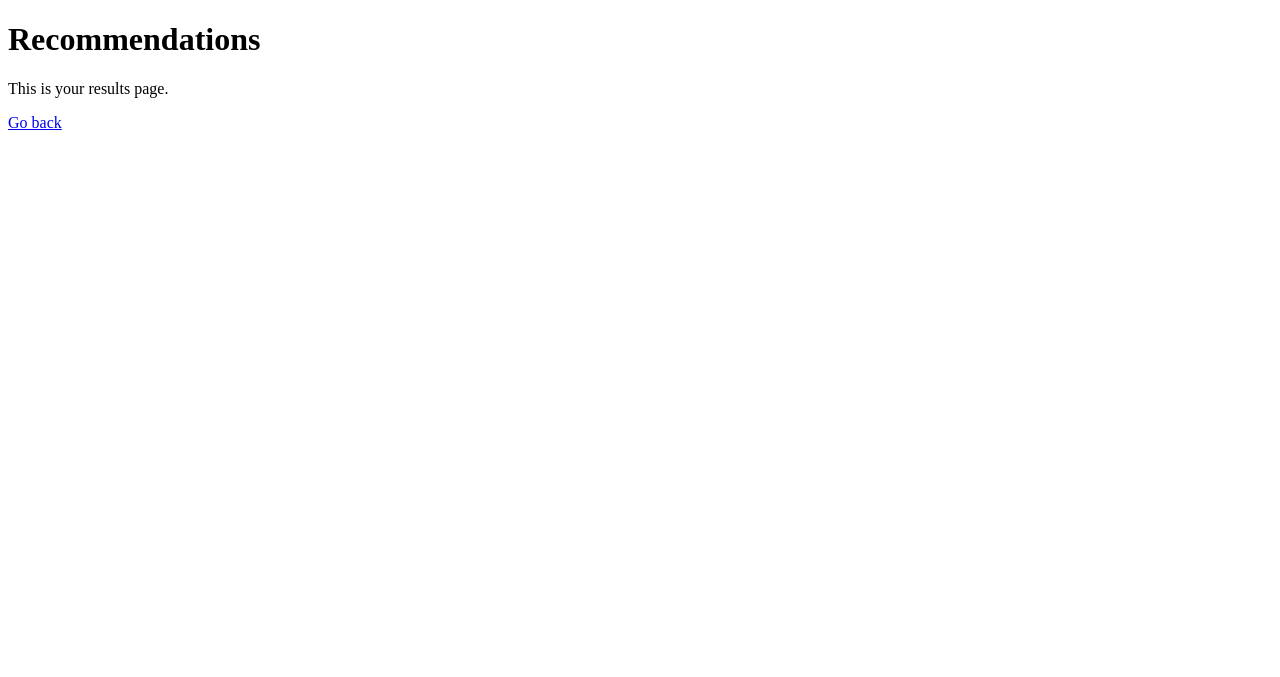
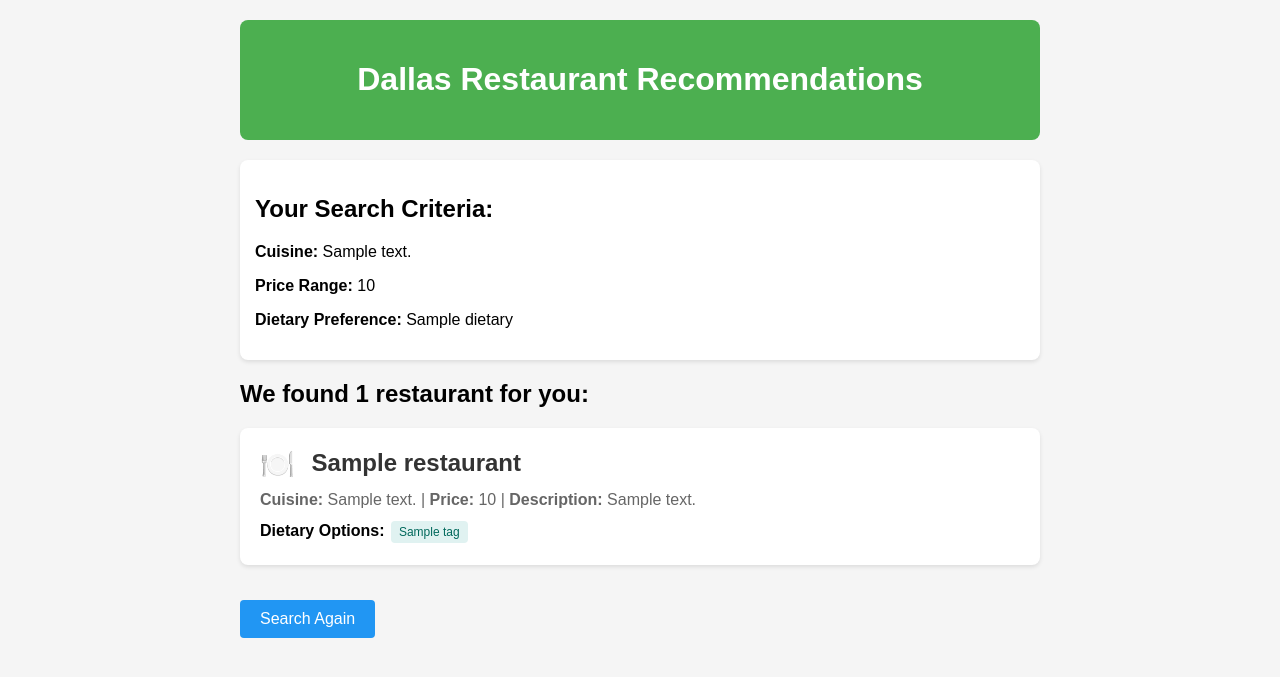
Before and after one commit to nwiggs/gnomes-restaurant-recommender, a Flask app: template templates/results.html in a window 1280 px wide. Shown: the top 677 px of the page. Run offline with Flask 3, Linux system fonts and the light colour scheme; the template is opened without the code that fills it: most values are stand-ins (such as "Sample title", 1, 10 or a date in 2020).

Commit message:
updated results page with logos

```diff
--- a/app.py
+++ b/app.py
@@ -27,8 +27,17 @@ def recommend():
 
     restaurants = load_restaurants()
 
-    # TEMP: just return empty results for now
-    return render_template("results.html", recommendations=[])
+    recommendations = []
+    for r in restaurants:
+        if cuisine != "Any" and r["cuisine"].lower() != cuisine.lower():
+            continue
+        if price != "Any" and r["price"] != price:
+            continue
+        if dietary != "Any" and dietary.lower() not in r["dietary_tags"]:
+            continue
+        recommendations.append(r)
+
+    return render_template("results.html", recommendations=recommendations, cuisine=cuisine, price=price, dietary=dietary)
 
 if __name__ == "__main__":
-    app.run(debug=True, host="0.0.0.0", port=5000)
+    app.run(debug=True, host="0.0.0.0", port=5001)
--- a/templates/results.html
+++ b/templates/results.html
@@ -1,13 +1,141 @@
 <!DOCTYPE html>
 <html>
 <head>
-    <title>Results</title>
+    <title>Restaurant Recommendations</title>
+    <style>
+        body {
+            font-family: Arial, sans-serif;
+            max-width: 800px;
+            margin: 0 auto;
+            padding: 20px;
+            background-color: #f5f5f5;
+        }
+        .header {
+            background-color: #4CAF50;
+            color: white;
+            padding: 20px;
+            text-align: center;
+            border-radius: 8px;
+        }
+        .search-criteria {
+            background-color: white;
+            padding: 15px;
+            margin: 20px 0;
+            border-radius: 8px;
+            box-shadow: 0 2px 4px rgba(0,0,0,0.1);
+        }
+        .restaurant-card {
+            background-color: white;
+            margin: 15px 0;
+            padding: 20px;
+            border-radius: 8px;
+            box-shadow: 0 2px 4px rgba(0,0,0,0.1);
+        }
+        .restaurant-name {
+            font-size: 24px;
+            font-weight: bold;
+            color: #333;
+            margin-bottom: 10px;
+        }
+        .restaurant-icon {
+            font-size: 28px;
+            margin-right: 10px;
+            vertical-align: middle;
+        }
+        .restaurant-details {
+            color: #666;
+            margin-bottom: 10px;
+        }
+        .dietary-tags {
+            margin-top: 10px;
+        }
+        .tag {
+            display: inline-block;
+            background-color: #e0f2f1;
+            color: #00695c;
+            padding: 4px 8px;
+            margin: 2px;
+            border-radius: 4px;
+            font-size: 12px;
+        }
+        .no-results {
+            text-align: center;
+            font-size: 18px;
+            color: #666;
+            margin: 40px 0;
+        }
+        .back-link {
+            display: inline-block;
+            margin-top: 20px;
+            padding: 10px 20px;
+            background-color: #2196F3;
+            color: white;
+            text-decoration: none;
+            border-radius: 4px;
+        }
+        .back-link:hover {
+            background-color: #1976D2;
+        }
+    </style>
 </head>
 <body>
-    <h1>Recommendations</h1>
+    {% set cuisine_icons = {
+        'American': '🍔',
+        'BBQ': '🍖',
+        'Brazilian': '🥩',
+        'Breakfast': '🥞',
+        'Chinese': '🥢',
+        'Indian': '🍛',
+        'Italian': '🍝',
+        'Japanese': '🍱',
+        'Mediterranean': '🫒',
+        'Mexican': '🌮',
+        'Seafood': '🦞',
+        'Steakhouse': '🥩',
+        'Thai': '🍜',
+        'Vietnamese': '🍜'
+    } %}
 
-    <p>This is your results page.</p>
+    <div class="header">
+        <h1>Dallas Restaurant Recommendations</h1>
+    </div>
 
-    <a href="/">Go back</a>
+    <div class="search-criteria">
+        <h2>Your Search Criteria:</h2>
+        <p><strong>Cuisine:</strong> {{ cuisine if cuisine != "Any" else "Any" }}</p>
+        <p><strong>Price Range:</strong> {{ price if price != "Any" else "Any" }}</p>
+        <p><strong>Dietary Preference:</strong> {{ dietary if dietary != "Any" else "Any" }}</p>
+    </div>
+
+    {% if recommendations %}
+        <h2>We found {{ recommendations|length }} restaurant{{ "s" if recommendations|length != 1 else "" }} for you:</h2>
+        {% for restaurant in recommendations %}
+            <div class="restaurant-card">
+                <div class="restaurant-name">
+                    <span class="restaurant-icon">{{ cuisine_icons.get(restaurant.cuisine, '🍽️') }}</span>
+                    {{ restaurant.name }}
+                </div>
+                <div class="restaurant-details">
+                    <strong>Cuisine:</strong> {{ restaurant.cuisine }} |
+                    <strong>Price:</strong> {{ restaurant.price }} |
+                    <strong>Description:</strong> {{ restaurant.description }}
+                </div>
+                {% if restaurant.dietary_tags %}
+                    <div class="dietary-tags">
+                        <strong>Dietary Options:</strong>
+                        {% for tag in restaurant.dietary_tags %}
+                            <span class="tag">{{ tag }}</span>
+                        {% endfor %}
+                    </div>
+                {% endif %}
+            </div>
+        {% endfor %}
+    {% else %}
+        <div class="no-results">
+            <p>Sorry, no restaurants match your criteria. Try adjusting your search preferences!</p>
+        </div>
+    {% endif %}
+
+    <a href="/" class="back-link">Search Again</a>
 </body>
 </html>
```
Also changed, not shown: restaurants.csv (+26 -1 lines).
